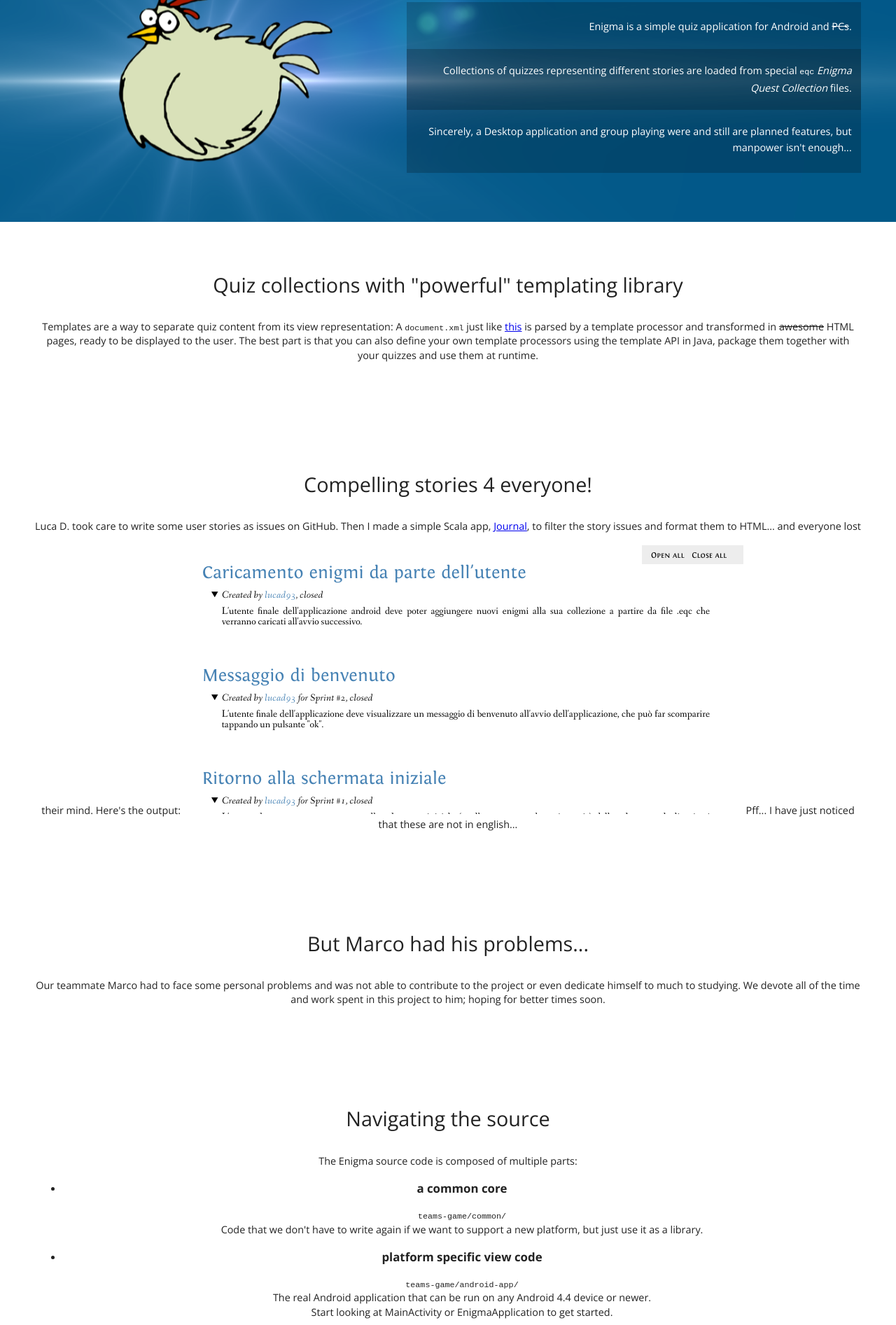
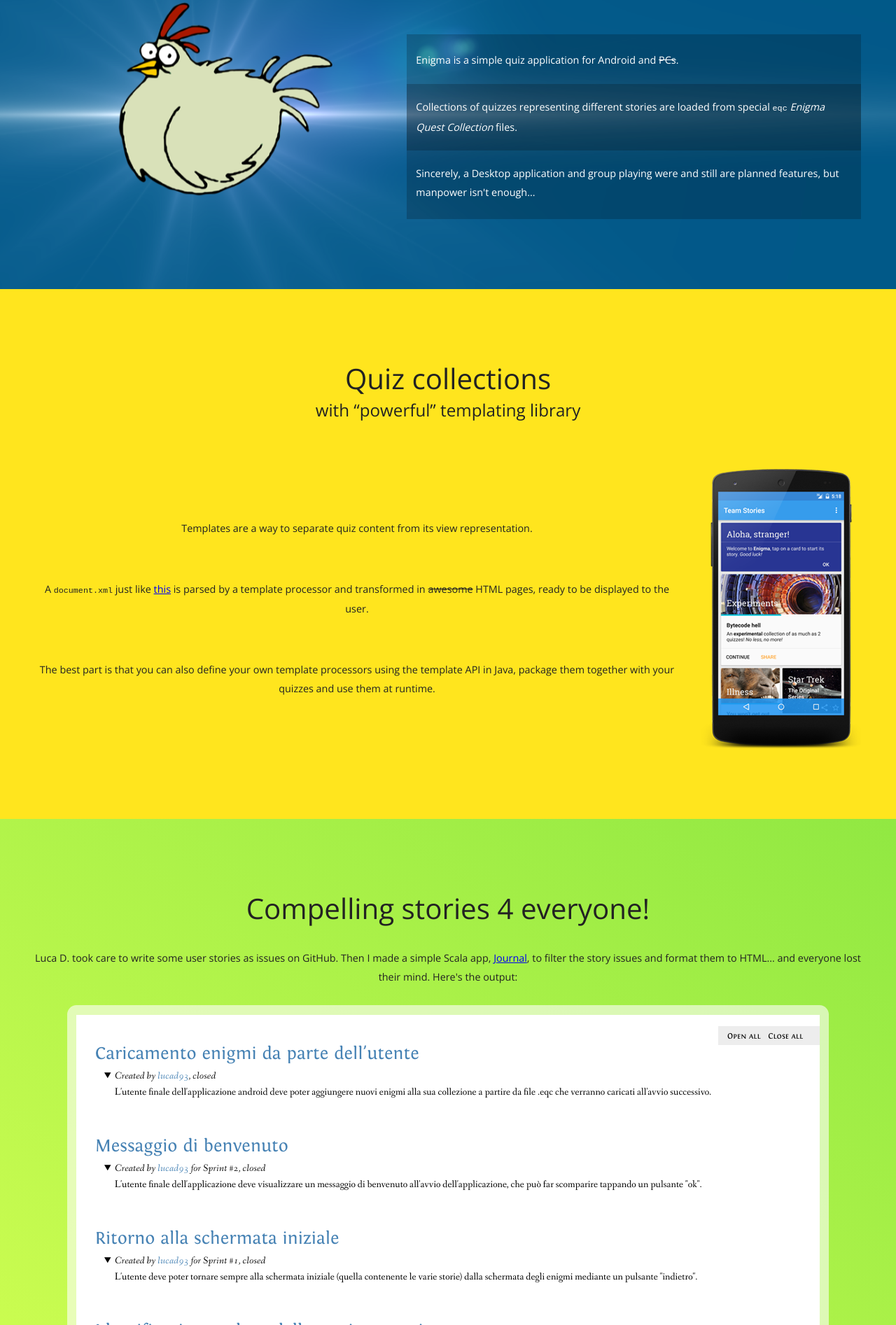
Before and after one commit to fdi2-epsilon/teams-game, a plain HTML site: page index.html in a window 1280 px wide. Shown: the part 907-2800 px from the top of the page at 70% size. Drawn offline with nearby package versions, Linux system fonts and the light colour scheme.

Commit message:
Styled 4 more sections

```diff
--- a/index.html
+++ b/index.html
@@ -91,7 +91,7 @@
     section {
       font-family: 'Open Sans', sans-serif;
       font-size: .9em;
-      padding: 70px 50px;
+      padding: 100px 50px;
       box-sizing: border-box;
       text-align: center;
       width: 100%;
@@ -100,8 +100,12 @@
 
     section h2 {
       font-weight: 300;
-      font-size: 2em;
+      font-size: 2.8em;
       margin: 0 0 30px 0;
+    }
+
+    section p {
+      line-height: 20pt;
     }
 
     #s-lame {
@@ -120,15 +124,132 @@
     #s-lame p {
       margin: 0;
       padding: 15pt 10pt;
-      text-align: right;
-      line-height: 17pt;
+      text-align: left;
     }
 
     #s-lame p:nth-child(2) {
       background-color: rgba(0, 0, 0, .2);
     }
 
+    #s-templating {
+      background-color: #ffe51e;
+    }
 
+    #s-templating h2 {
+      margin-bottom: 50pt;
+    }
+
+    #s-templating h2 > span {
+      font-size: .6em;
+      display: block;
+    }
+
+    #s-templating .content {
+      margin-right: 260px;
+      height: 400px;
+      display: table;
+    }
+
+    #s-templating .content > div {
+      display: table-cell;
+      vertical-align: middle;
+      margin: 0 auto;
+    }
+
+    #s-templating p {
+      margin: 45pt 0;
+    }
+
+    #phone {
+      text-align: left;
+      position: relative;
+      width: 228px;
+      height: 400px;
+      float: right;
+    }
+
+    #phone > img {
+      margin: 0;
+      position: absolute;
+      opacity: 0;
+    }
+
+    #phone > img:nth-child(1) { animation: xfade 30s 24s infinite; }
+    #phone > img:nth-child(2) { animation: xfade 30s 18s infinite; }
+    #phone > img:nth-child(3) { animation: xfade 30s 12s infinite; }
+    #phone > img:nth-child(4) { animation: xfade 30s  6s infinite; }
+    #phone > img:nth-child(5) { animation: xfade 30s  0s infinite; }
+
+    #s-stories {
+      background: linear-gradient(to top right, rgba(210,255,82,1) 0%, rgba(145,232,66,1) 100%);
+    }
+
+    #s-stories div {
+      margin: 20pt auto;
+      background-color: rgba(255, 255, 255, .6);
+      padding: 10pt;
+      border-radius: 10pt;
+      width: 90%;
+      height: 500px;
+    }
+
+    #s-stories object {
+      background-color: white;
+      width: 100%;
+      height: 100%;
+    }
+
+    #s-marco {
+      color: white;
+      background-color: #890CE8;
+    }
+
+    #s-navigating {
+      color: black;
+      background: linear-gradient(to bottom right, rgba(241,231,103,1) 0%, rgba(254,182,69,1) 100%);
+    }
+
+    #s-navigating .container {
+      display: flex;
+    }
+
+    #s-navigating .container > div {
+      flex-grow: 1;
+      width: 100%;
+      margin: 10pt;
+      padding: 10pt;
+      color: black;
+      background-color: rgba(255, 255, 255, .4);
+      border: 3pt solid rgba(255, 255, 255, .6);
+      border-radius: 15pt;
+    }
+
+    #s-navigating h3 {
+      font-weight: 400;
+      margin: 0;
+    }
+
+    #s-navigating pre {
+      margin-top: 2pt;
+      display: block;
+    }
+
+    #s-navigating .container p {
+      font-size: .8em;
+      line-height: 15pt;
+    }
+
+    #s-navigating li:nth-child(1) { float: left; }
+    #s-navigating li:nth-child(2) { display: inline-block; }
+    #s-navigating li:nth-child(3) { float: right; }
+
+    @keyframes xfade {
+      0%   { opacity: 1; }
+      20%  { opacity: 1; }
+      22%  { opacity: 0; }
+      98%  { opacity: 0; }
+      100% { opacity: 1; }
+    }
 
     #footer {
       position: fixed;
@@ -189,68 +310,103 @@
 
   <section id="s-templating">
 
-    <h2>Quiz collections with "powerful" templating library</h2>
+    <h2>Quiz collections<span>with <q>powerful</q> templating library</span></h2>
 
+    <div id="phone"></div>
+    <script>
+      // Preload script
+      var img, p = document.querySelector('#phone');
+      img = new Image(); img.src = 'img/dev5.png'; p.appendChild(img);
+      img = new Image(); img.src = 'img/dev4.png'; p.appendChild(img);
+      img = new Image(); img.src = 'img/dev3.png'; p.appendChild(img);
+      img = new Image(); img.src = 'img/dev2.png'; p.appendChild(img);
+      img = new Image(); img.src = 'img/dev1.png'; p.appendChild(img);
+    </script>
+
+    <div class="content">
+      <div>
         <p>
-      Templates are a way to separate quiz content from its view representation:
-      A <code>document.xml</code> just like <a target="blank"
-                                               href="https://github.com/fdi2-epsilon/teams-game/blob/master/levels/starTrek/src/eqc/01.%20Lo%20sbarco/document.xml">this</a>
-      is parsed by a template processor and
-      transformed in
-      <del>awesome</del>
-      HTML pages, ready to be displayed to the user.
-
+          Templates are a way to separate quiz content from its view representation.
+        </p>
+        <p>
+          A <code>document.xml</code> just like <a target="blank" href="https://github.com/fdi2-epsilon/teams-game/blob/master/levels/starTrek/src/eqc/01.%20Lo%20sbarco/document.xml">this</a>
+          is parsed by a template processor and transformed in <del>awesome</del> HTML pages, ready to be displayed to the user.
+        </p>
+        <p>
           The best part is that you can also define your own template processors using the template API in Java, package
           them together
           with your quizzes and use them at runtime.
         </p>
+      </div>
+    </div>
 
   </section>
 
   <section id="s-stories">
 
     <h2>Compelling stories 4 everyone!</h2>
+    <p>
       Luca D. took care to write some user stories as issues on GitHub.
       Then I made a simple Scala app, <a target="_blank" href="https://github.com/fdi2-epsilon/journal">Journal</a>, to
       filter the story issues and format them to HTML... and everyone lost their mind. Here's the output:
+    </p>
 
-    <object width="800" height="400" data="oth/report-output/user-stories.html"></object>
+    <div>
+      <object data="oth/report-output/user-stories.html"></object>
+    </div>
 
-    Pff... I have just noticed that these are not in english...
+    <p>
+      <i>Pff... I have just noticed that these are not in english...</i>
+    </p>
 
   </section>
 
   <section id="s-marco">
-    <h2>But Marco had his problems...</h2>
+    <h2>But then Marco had some trouble...</h2>
+    <p>
       Our teammate Marco had to face some personal problems and was not able to contribute to the project or even
-    dedicate himself to much to studying. We devote all of the time and work spent in this project to him; hoping for
-    better times soon.
+      dedicate himself to much to studying.
+    </p>
+    <p>
+      We devote all of the time and work spent in this project to him; hoping for better times soon.
+    </p>
   </section>
 
   <section id="s-navigating">
     <h2>Navigating the source</h2>
-    The Enigma source code is composed of multiple parts:
-    <ul>
-      <li>
+    <p>
+      The Enigma source code is primarily composed of three parts:
+    </p>
+
+    <div class="container">
+      <div>
         <h3>a common core</h3>
-        <code>teams-game/common/</code><br>
+        <pre>teams-game/common/</pre>
+        <p>
           Code that we don't have to write again if we want to support a new platform,
           but just use it as a library.
-      </li>
-      <li>
-        <h3>platform specific view code</h3>
-        <code>teams-game/android-app/</code><br>
+        </p>
+      </div>
+
+      <div>
+        <h3>platform specific view</h3>
+        <pre>teams-game/android-app/</pre>
+        <p>
           The real Android application that can be run on any Android 4.4 device or newer.<br>
           Start looking at MainActivity or EnigmaApplication to get started.
-      </li>
-      <li>
+        </p>
+      </div>
+
+      <div>
         <h3>game levels</h3>
-        <code>teams-game/levels/</code><br>
-        Game levels are template directives or HTML content, ready to be
-        packaged by our own tool, <a target="_blank" href="https://github.com/fdi2-epsilon/equests-gradle">equests-gradle</a>,
+        <pre>teams-game/levels/</pre>
+        <p>
+          Game levels are template directives or HTML content, ready to be packaged by our own tool,
+          <a target="_blank" href="https://github.com/fdi2-epsilon/equests-gradle">equests-gradle</a>,
           in eqc files ready to be loaded in the app.
-      </li>
-    </ul>
+        </p>
+      </div>
+    </div>
 
   </section>
 
```
Also changed, not shown: img/dev1.png (added), img/dev2.png (added), img/dev3.png (added), img/dev4.png (added), img/dev5.png (added). Lines whose indentation alone changed are shown as unchanged.
